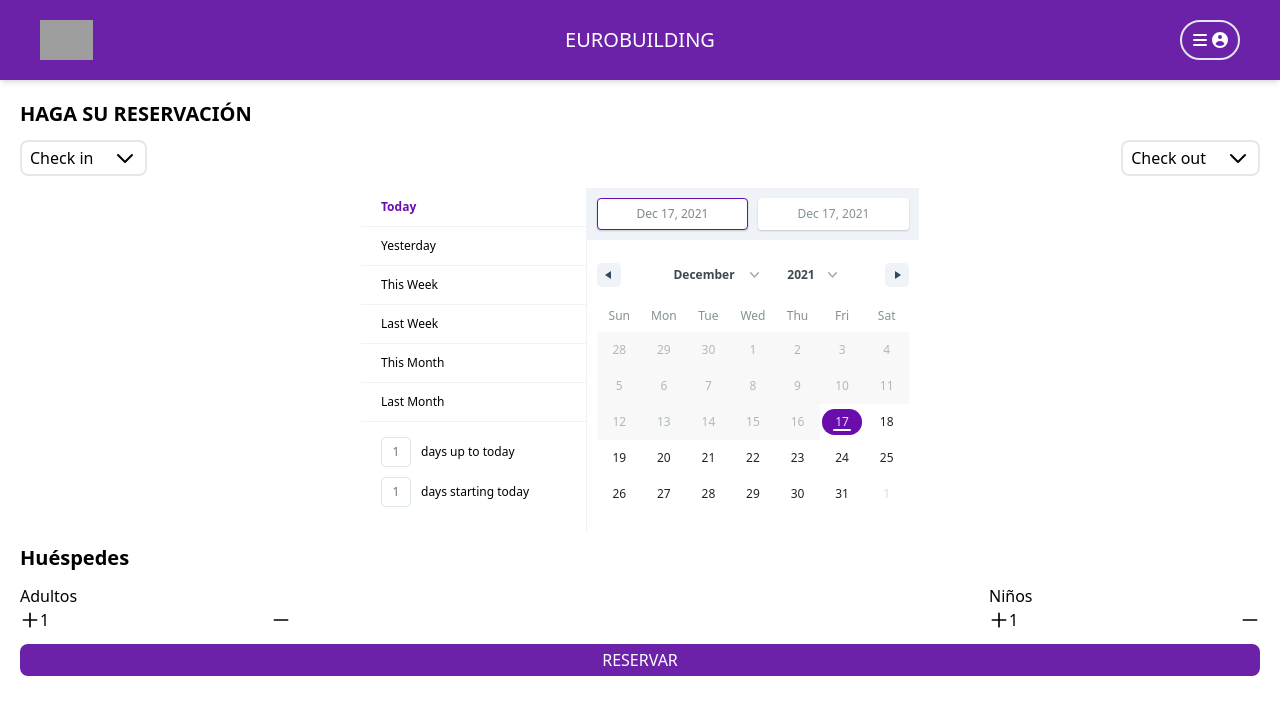
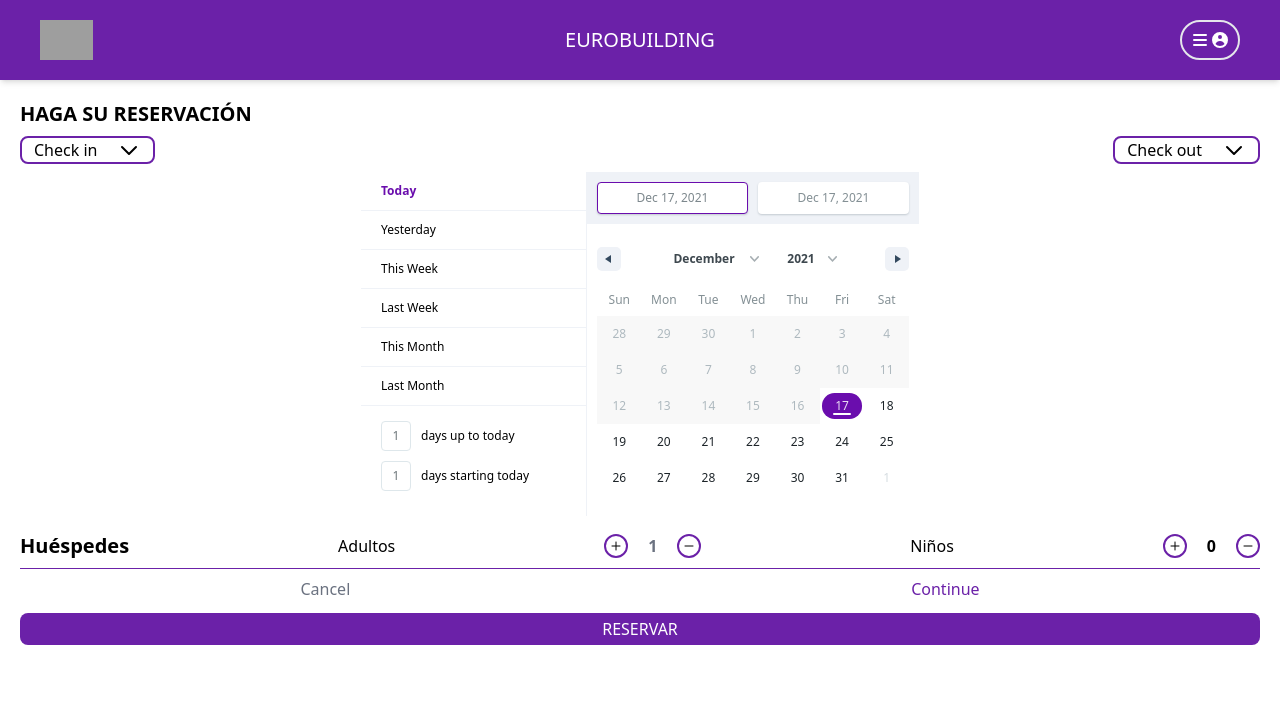
Before and after one commit to kathyhernndez/portfolio_say_my_brand, a Next.js app: page / in a window 1280 px wide. Both pictures are taken after a click on the icon 125 px from the left and 158 px from the top of the page. Shown: the top 714 px of the page. Built offline with nearby package versions, Linux system fonts and the light colour scheme; grey boxes are pictures that could not be loaded.

Commit message:
Booking Form 2.0. Number of guests and Cancel button working.

```diff
--- a/Components/Booking.js
+++ b/Components/Booking.js
@@ -1,19 +1,16 @@
 import { useState } from "react";
-import {
-    ChevronDownIcon,
-    PlusIcon,
-    MinusIcon
- } from "@heroicons/react/outline";
+import { ChevronDownIcon, PlusIcon, MinusIcon } from "@heroicons/react/outline";
 import "react-date-range/dist/styles.css"; // main style file
 import "react-date-range/dist/theme/default.css"; // theme css file
 import { DateRangePicker } from "react-date-range";
 
 const Booking = () => {
-  const [datePicker, setDatePicker] = useState(0);
+
+  const [datePicker, setDatePicker] = useState(false);
   const [startDate, setStartDate] = useState(new Date());
   const [endDate, setEndDate] = useState(new Date());
   const [adults, setAdults] = useState(1);
-  const [kids, setKids] = useState(1);
+  const [kids, setKids] = useState(0);
 
   const handleSelect = (ranges) => {
     setStartDate(ranges.selection.startDate);
@@ -26,20 +23,32 @@
     key: "selection",
   };
 
+  // Decrement number of adults and kids
+  const decrementAdults = () => {
+    setAdults( adults > 1? adults - 1 : adults=1);
+  }
+  const decrementKids = () => {
+    setKids( kids > 1? kids - 1 : kids=0);
+  }
+  // Cancel Booking close Date Range Picker and Number of Guest inputs
+  const cancelBookinn = () => {
+    setDatePicker(false);
+  }
+
   return (
-    <div className="p-5 flex flex-col gap-3">
+    <div className="p-5 flex flex-col gap-2">
       <h2 className="text-xl font-bold"> HAGA SU RESERVACIÓN </h2>
 
       <div className="flex justify-between">
-        <label
-          className="flex gap-5 border-2 rounded-lg px-2 py-1"
+        <span
+          className="flex gap-5 border-2 border-purple-800 rounded-lg px-3"
           onClick={() => setDatePicker(!datePicker)}
         >
           Check in <ChevronDownIcon className="h-6 cursor-pointer" />{" "}
-        </label>
-        <label className="flex gap-5 border-2 rounded-lg px-2 py-1">
+        </span>
+        <span className="flex gap-5 border-2 border-purple-800 rounded-lg px-3">
           Check out <ChevronDownIcon className="h-6 cursor-pointer" />{" "}
-        </label>
+        </span>
       </div>
 
       {datePicker && (
@@ -51,41 +60,54 @@
             rangeColors={["#6A0DAD"]}
             onChange={handleSelect}
           />
+          <div className="flex justify-between items-center border-b border-purple-800 py-2">
           <h2 className="text-xl font-semibold">Huéspedes</h2>
-          <div className="flex justify-between">
+            <p>Adultos</p>
+            <div className="flex">
+              <div className="flex items-center gap-5">
+                <PlusIcon
+                  className="h-6 cursor-pointer border-2 border-purple-800 rounded-full p-1"
+                  onClick={() => setAdults((adults += 1))}
+                />
+                <span className="text-gray-500 font-semibold">{adults}</span>
+                <MinusIcon
+                  className="h-6 cursor-pointer border-2 border-purple-800 rounded-full p-1"
+                  onClick={decrementAdults}
+                />
+              </div>
+            </div>
+            <p>Niños</p>
             <div>
-                <label htmlFor="adults">Adultos</label>
-                <div className="flex items-center">
-                    <PlusIcon className="h-5 cursor-pointer" onClick={() => setAdults(adults+=1)}/>
-                    <input
-                        type="number"
-                        name="guests"
-                        id="adults"
-                        value={adults}
-                        className="outline-none input::-webkit-outer-soin-button"
-                    />
-                    <MinusIcon className="h-5 cursor-pointer" onClick={() => {setAdults(adults-=1)}}/>
-                </div>
+              <div className="flex items-center gap-5">
+                <PlusIcon
+                  className="h-6 cursor-pointer border-2 border-purple-800 rounded-full p-1"
+                  onClick={() => setKids((kids += 1))}
+                />
+                <span className="font-semibold">{kids}</span>
+                <MinusIcon
+                  className="h-6 cursor-pointer border-2 border-purple-800 rounded-full p-1"
+                  onClick={decrementKids}
+                />
+              </div>
             </div>
-            <div>
-                <label htmlFor="kids">Niños</label>
-                <div className="flex items-center">
-                    <PlusIcon className="h-5 cursor-pointer" onClick={() => setKids(kids+=1)}/>
-                    <input
-                        type="number"
-                        name="guests"
-                        id="kids"
-                        value={kids}
-                        className="outline-none"
-                    />
-                    <MinusIcon className="h-5 cursor-pointer" onClick={() => setKids(kids-=1)}/>
-                </div>
-            </div>
+          </div>
+          <div className="flex">
+            <button
+              className="flex-grow text-gray-500"
+              onClick={cancelBookinn}
+            >
+              Cancel
+            </button>
+            <button
+              className="flex-grow text-purple-800"
+            >
+              Continue
+            </button>
           </div>
         </>
       )}
 
-      <button className="bg-purple-800 text-white rounded-lg p-1">
+      <button className="bg-purple-800 text-white rounded-lg p-1 mt-1">
         RESERVAR
       </button>
     </div>
```
